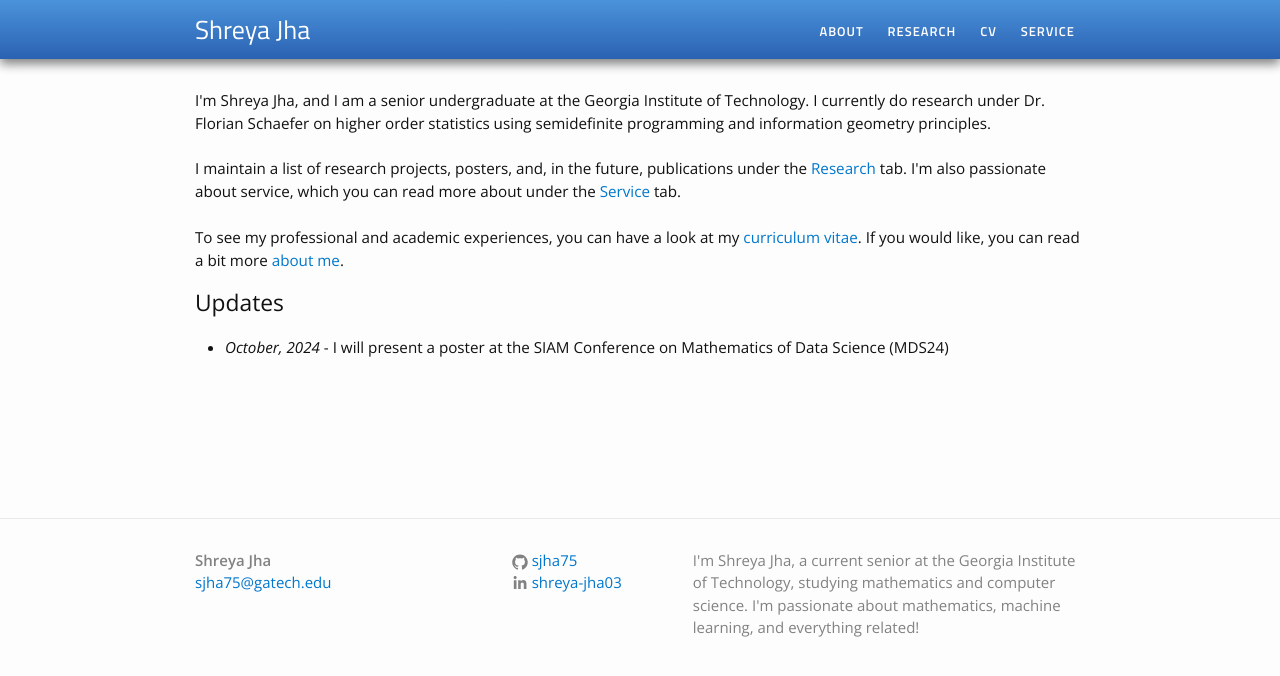
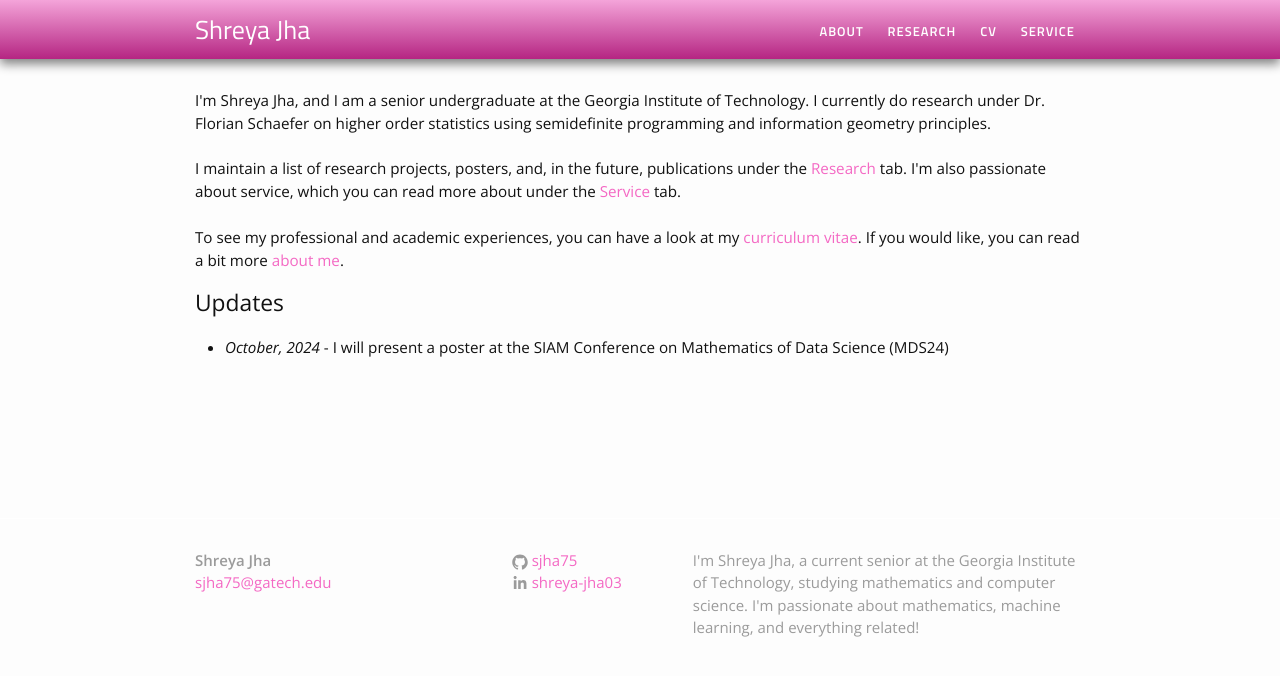
Before and after one commit to sjha75/sjha75.github.io, a Jekyll site: the page built from index.html, in a window 1280 px wide. Shown: the top 676 px of the page. Built offline with Jekyll 4.4.1, drawn with Linux system fonts in a browser that asks for light colours.

Commit message:
trying to fix this

```diff
--- a/css/main.scss
+++ b/css/main.scss
@@ -12,12 +12,12 @@
 
 $text-color:       #111;
 $background-color: #fdfdfd;
-$brand-color:      #0077CC;
+$brand-color:      #f469c4;
 
-$blue-color-dark: darken(#3E7AD1, 10%);
-$blue-color-light: #4B93DB;
+$blue-color-dark: darken(#d6379e, 10%);
+$blue-color-light: #f4a4d9;
 
-$grey-color:       #828282;
+$grey-color:       #9b9b9b;
 $grey-color-light: lighten($grey-color, 40%);
 $grey-color-dark:  darken($grey-color, 25%);
 
```
